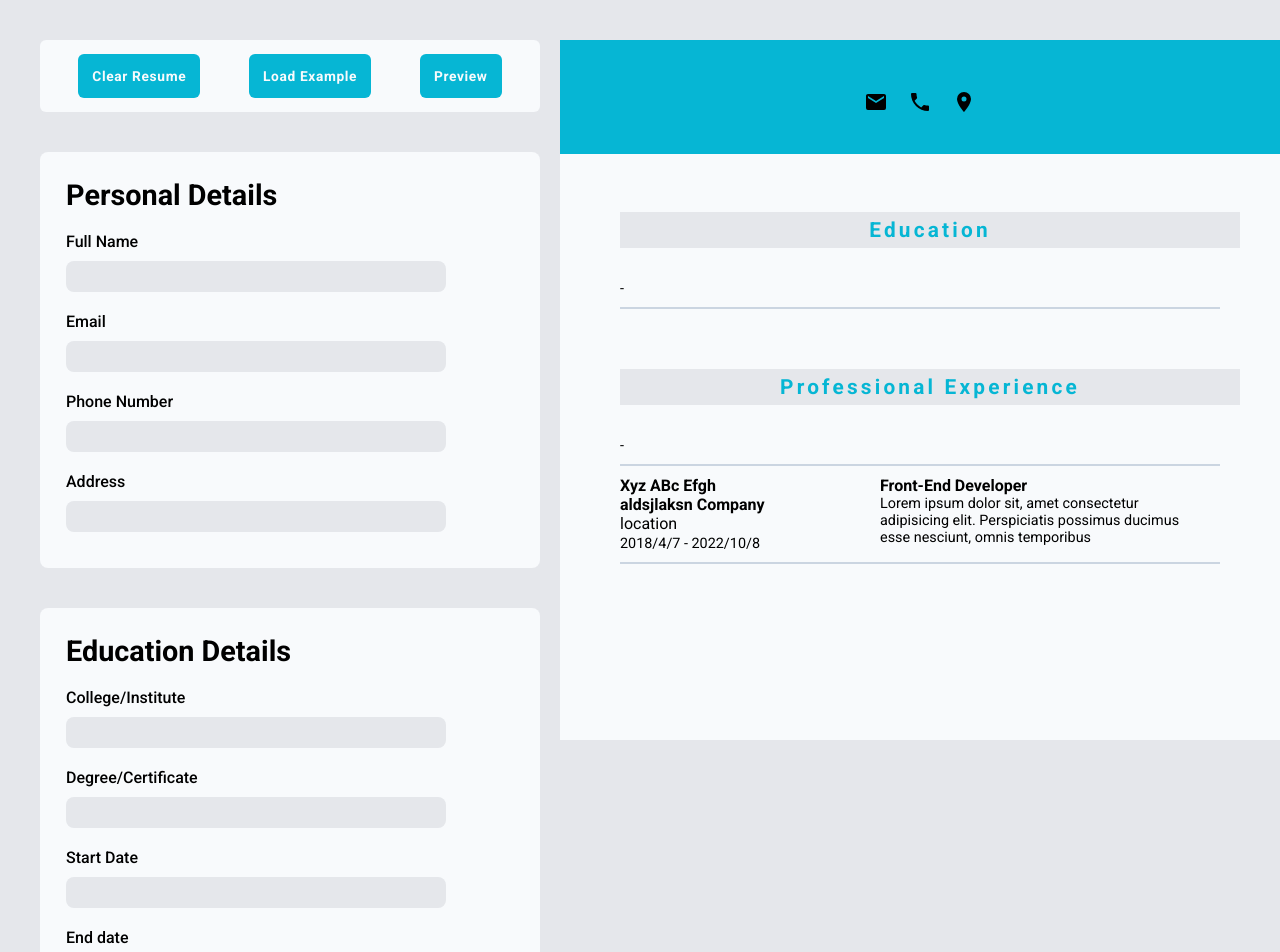
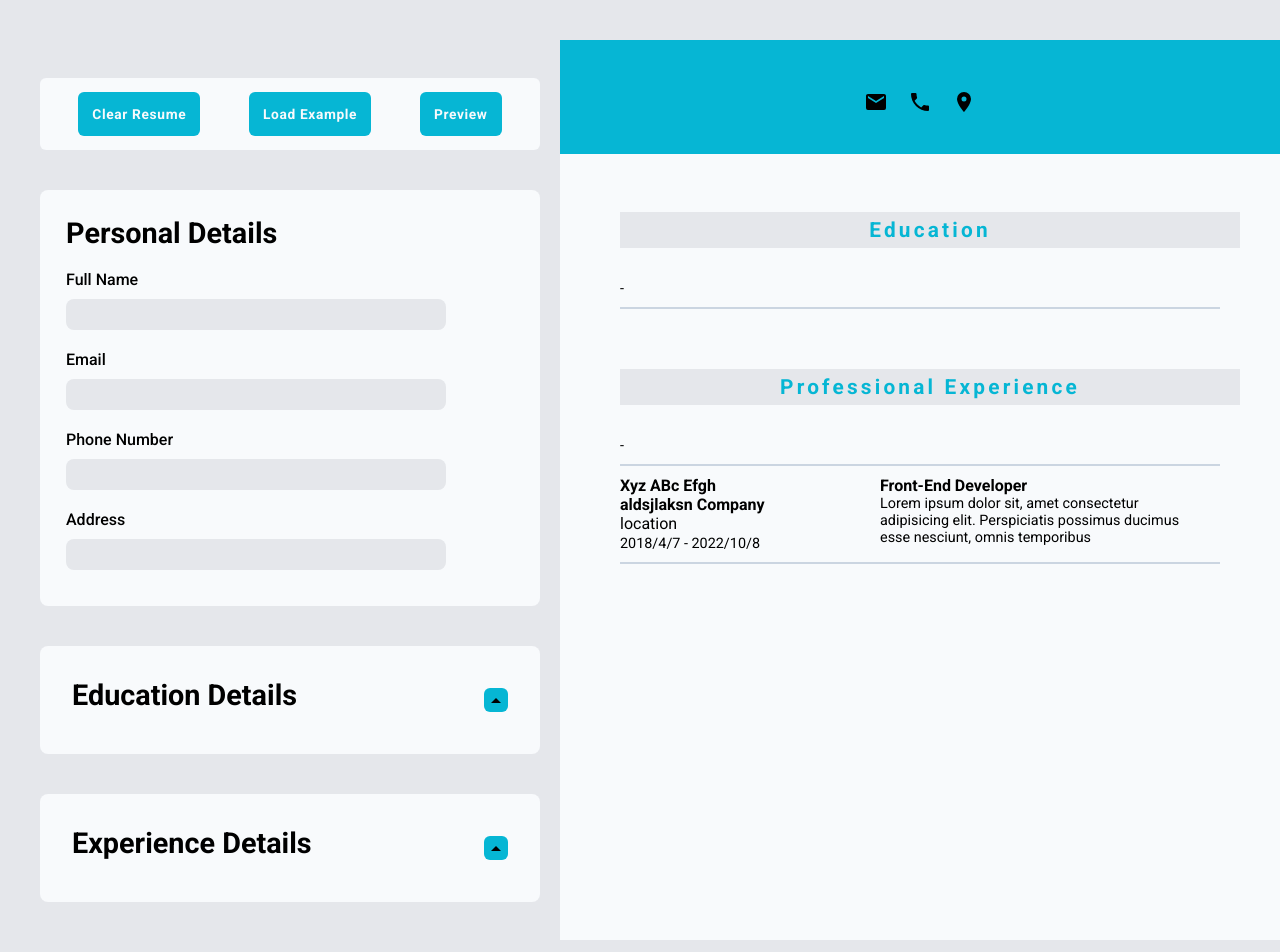
Before and after one commit to Amrit57/CV-Application, a React (Vite) app: page / in a window 1280 px wide. Shown: the top 952 px of the page. Built offline with nearby package versions, Linux system fonts and the light colour scheme.

Commit message:
Added Drop-down feature in input tabs.

```diff
--- a/src/components/Form.jsx
+++ b/src/components/Form.jsx
@@ -1,6 +1,17 @@
 import React from "react";
-export default function Form(props){
-    return(
+import Icon from "@mdi/react";
+import { mdiMenuDown, mdiMenuUp } from "@mdi/js";
+export default function Form(props) {
+    const [dropdown, setDropDown] = React.useState(false)
+    function toggleEducationMenu(){
+        setDropDown( prevValue => !prevValue)
+    }
+    const [dropdownExp, setDropDownExperience] = React.useState(false)
+    function toggleExperienceMenu(){
+        setDropDownExperience( prevValue => !prevValue)
+    }
+
+  return (
     <div className="form--container">
       <div className="personal--navbar">
         <button className="tab--btn btn-clear">Clear Resume</button>
@@ -14,7 +25,7 @@ export default function Form(props){
           type="text"
           name="fullName"
           className="form--fullName"
-                onChange={(event)=> props.handleChangeEvent(event)}
+          onChange={(event) => props.handleChangeEvent(event)}
           value={props.formData.fullName}
         />
         <label htmlFor="email">Email</label>
@@ -22,7 +33,7 @@ export default function Form(props){
           type="text"
           name="email"
           className="form--email"
-                onChange={(event)=> props.handleChangeEvent(event)}
+          onChange={(event) => props.handleChangeEvent(event)}
           value={props.formData.email}
         />
         <label htmlFor="phoneNumber">Phone Number</label>
@@ -31,7 +42,7 @@ export default function Form(props){
           name="phoneNumber"
           className="form--phoneNumber"
           value={props.formData.phoneNumber}
-                onChange={(event)=> props.handleChangeEvent(event)}
+          onChange={(event) => props.handleChangeEvent(event)}
         />
         <label htmlFor="address">Address</label>
         <input
@@ -39,17 +50,27 @@ export default function Form(props){
           name="address"
           className="form--address"
           value={props.formData.address}
-                onChange={(event)=> props.handleChangeEvent(event)}
+          onChange={(event) => props.handleChangeEvent(event)}
         />
       </div>
       <div className="form education--form">
+        <div className="education--form-header"  onClick={toggleEducationMenu} >
         <h2 className="form--header-text">Education Details</h2>
+        {
+        dropdown ?
+         <Icon className="menuIcon menuDonw" path={mdiMenuDown} size={1} />
+        : <Icon className="menuIcon menuUp" path={mdiMenuUp} size={1} /> }
+
+        </div>
+            <div  style={{display: dropdown ? "block" : "none"}}>
+                <div className="toggle-menu">
+
                 <label htmlFor="college">College/Institute</label>
                 <input
                 type="text"
                 name="college"
                 className="form--college"
-                onChange={(event)=> props.handleChangeEvent(event)}
+                onChange={(event) => props.handleChangeEvent(event)}
                 value={props.formData.college}
                 />
                 <label htmlFor="degree">Degree/Certificate</label>
@@ -57,7 +78,7 @@ export default function Form(props){
                 type="text"
                 name="degree"
                 className="form--degree"
-                onChange={(event)=> props.handleChangeEvent(event)}
+                onChange={(event) => props.handleChangeEvent(event)}
                 value={props.formData.degree}
                 />
                 <label htmlFor="startDate">Start Date</label>
@@ -65,7 +86,7 @@ export default function Form(props){
                 type="text"
                 name="startDate"
                 className="form--startDate"
-                onChange={(event)=> props.handleChangeEvent(event)}
+                onChange={(event) => props.handleChangeEvent(event)}
                 value={props.formData.startDate}
                 />
                 <label htmlFor="endDate">End date</label>
@@ -73,59 +94,76 @@ export default function Form(props){
                 type="text"
                 name="endDate"
                 className="form--endDate"
-                onChange={(event)=> props.handleChangeEvent(event)}
+                onChange={(event) => props.handleChangeEvent(event)}
                 value={props.formData.endDate}
                 />
                 </div>
+        </div>
+      </div>
       <div className="form experience--form">
+      <div className="education--form-header"  onClick={toggleExperienceMenu} >
         <h2 className="form--header-text">Experience Details</h2>
+        {
+        dropdownExp ?
+         <Icon className="menuIcon menuDonw" path={mdiMenuDown} size={1} />
+        : <Icon className="menuIcon menuUp" path={mdiMenuUp} size={1} /> }
+        </div>
+        <div  style={{display: dropdownExp ? "block" : "none"}}>
+            <div className="toggle-menu">
         <label htmlFor="company">Company Name</label>
         <input
           type="text"
           name="company"
           className="form--company"
           value={props.formData.company}
-                onChange={(event) =>props.handleChangeEvent(event)}
+          onChange={(event) => props.handleChangeEvent(event)}
         />
         <label htmlFor="position">Job Position/Role</label>
-                <input type="text"
+        <input
+          type="text"
           name="position"
           className="form--position"
           value={props.formData.position}
-                onChange={(event)=> props.handleChangeEvent(event)}
+          onChange={(event) => props.handleChangeEvent(event)}
         />
         <label htmlFor="startDate">Start Date</label>
-                <input type="text"
+        <input
+          type="text"
           name="companyStartDate"
           className="form--startDate"
           value={props.formData.companyStartDate}
-                onChange={(event)=> props.handleChangeEvent(event)}
+          onChange={(event) => props.handleChangeEvent(event)}
         />
         <label htmlFor="endDate">End date</label>
-                <input type="text"
+        <input
+          type="text"
           name="companyEndDate"
           className="form--endDate"
           value={props.formData.companyEndDate}
-                onChange={(event)=>props.handleChangeEvent(event)}
+          onChange={(event) => props.handleChangeEvent(event)}
         />
         <label htmlFor="location">Location</label>
-                <input type="text"
+        <input
+          type="text"
           name="location"
           className="form--location"
           value={props.formData.location}
-                onChange={(event)=> props.handleChangeEvent(event)}
+          onChange={(event) => props.handleChangeEvent(event)}
         />
         <label htmlFor="jobDescription">Job Description</label>
-                <textarea type="text"
+        <textarea
+          type="text"
           name="jobDescription"
           className="form--jobDescription"
-                maxLength={200} rows={4}
+          maxLength={200}
+          rows={4}
           placeholder="Explain your role/work in your previous job (max-200 character)"
           value={props.formData.jobDescription}
-                onChange={(event)=> props.handleChangeEvent(event)}
+          onChange={(event) => props.handleChangeEvent(event)}
         />
             </div>
         </div>
-
-    )
+      </div>
+    </div>
+  );
 }
--- a/src/styles/style.css
+++ b/src/styles/style.css
@@ -48,13 +48,31 @@ body{
     font-weight: 600;
     letter-spacing: 0.04rem;
 }
-.form{
+.form, .toggle-menu{
     background-color: var(--card-bg) ;
     padding: 26px;
     display: flex;
     flex-direction: column;
     gap: 10px;
     border-radius: 8px;
+}
+.education--form-header{
+    display: flex;
+    align-items: center;
+    cursor: pointer;
+    padding: 6px;
+    border-radius: 10px;
+
+}
+.education--form-header h2{
+    margin-right: auto;
+}
+.menuIcon{
+    border-radius: 6px;
+    background-color: var(--btn-bg);
+    padding: 0;
+    cursor: pointer;
+    transition: all ease-in-out 0.8s;
 }
 .form input, textarea{
     padding: 7px 10px;
@@ -74,7 +92,7 @@ body{
 }
 .cv--container{
     background: var(--card-bg);
-    min-height: 700px;
+    min-height: 900px;
 }
 .cv--header{
     background-color: var(--btn-bg);
```
Lines whose indentation alone changed are shown as unchanged.
